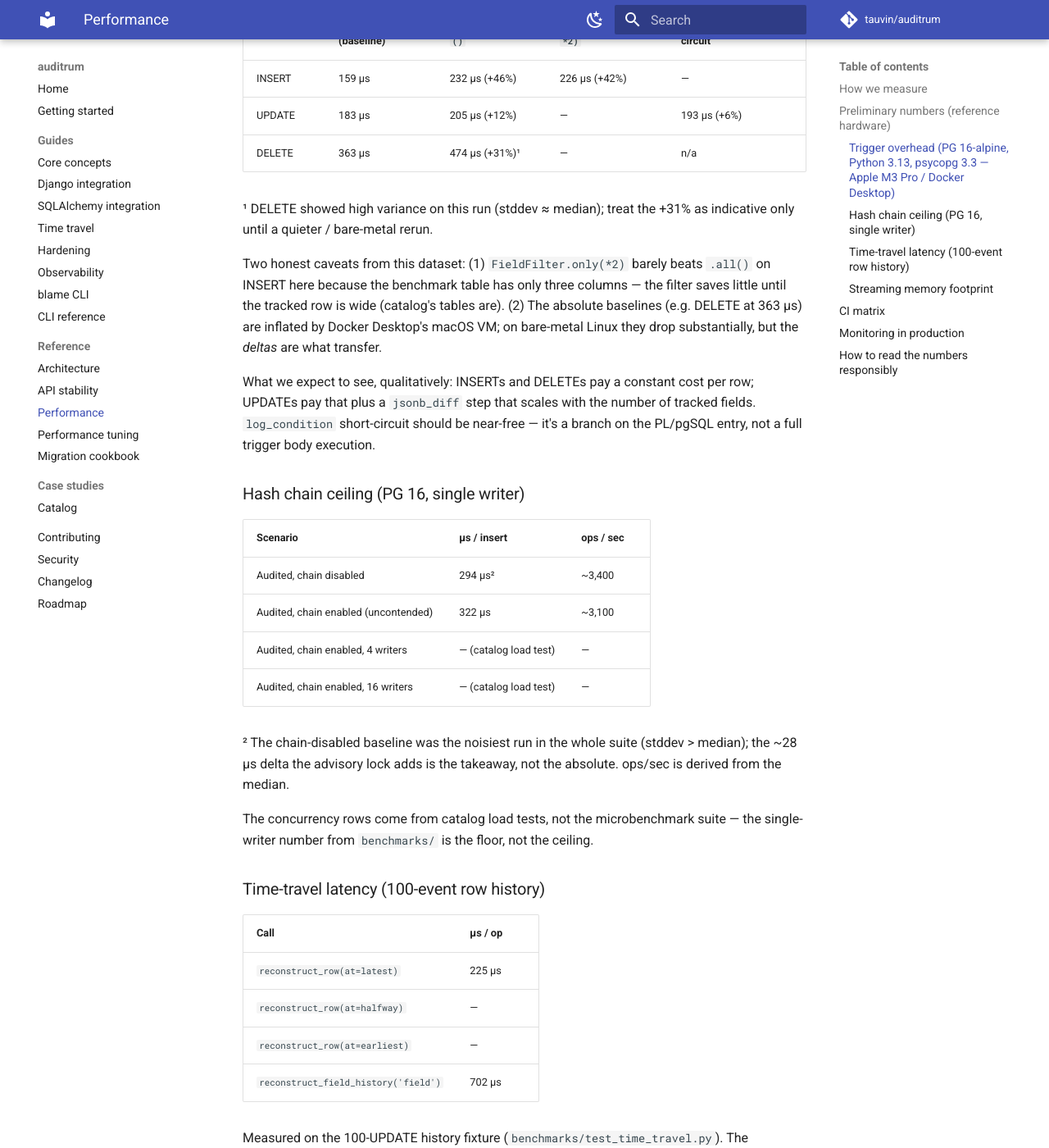
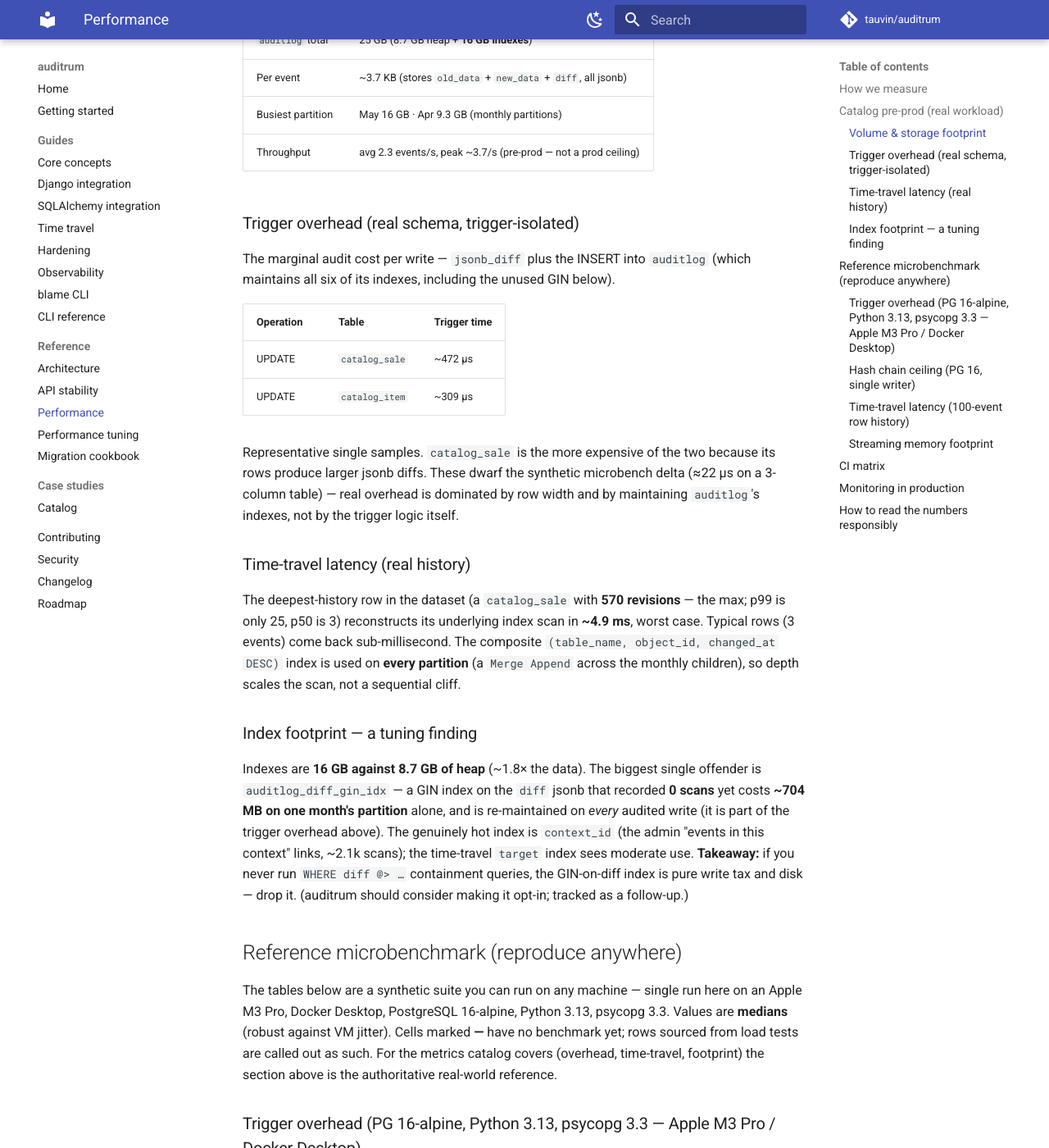
Before and after one commit to tauvin/auditrum, an MkDocs documentation site: the page built from docs/performance.md, in a window 1280 px wide and 1400 px high, scrolled down 1592 px. Shown: the whole window at 82% size. Built offline with MkDocs 1.6.1 and Material for MkDocs 9.7.7, drawn with Linux system fonts in a browser that asks for light colours; comment, search, counter and statistics services are not loaded; some of the changed text lies outside the part shown.

Commit message:
Add real catalog pre-prod numbers to performance.md (#5)
Replaces the synthetic-only framing with measurements from catalog's
live deployment (PostgreSQL 17, ~7.2M audit events over 37 days,
monthly-partitioned auditlog, hash chain disabled):

- Footprint: 25 GB total (8.7 GB heap + 16 GB indexes), ~3.7 KB/event.
- Trigger overhead (EXPLAIN ANALYZE + ROLLBACK, trigger-isolated):
  UPDATE catalog_sale ~472 us, catalog_item ~309 us — an order of
  magnitude over the synthetic 3-column delta, dominated by row width
  and auditlog index maintenance.
- Time-travel: deepest row (570 revisions) reconstructs in ~4.9 ms;
  composite index used across every monthly partition. Typical depth is
  shallow (p50=3, p99=25).
- Index finding: indexes are ~1.8x the heap, and the GIN-on-diff index
  has 0 scans yet ~704 MB/partition and is re-maintained on every write
  — a drop candidate, and a reason to make it opt-in in auditrum.

The Apple M3 microbench stays as the reproducible reference section;
catalog is the authoritative real-world source for the metrics it
covers. Hash-chain numbers remain microbench-only (catalog runs with
the chain off). Throughput is flagged as pre-prod, not a prod ceiling.

Co-authored-by: Andrii Karbanovich <andrii.karbanovich@anvileight.com>

````diff
--- a/docs/performance.md
+++ b/docs/performance.md
@@ -4,17 +4,17 @@ This page documents **how** we measure auditrum's performance and
 **what the numbers mean** — so a reader can either trust the
 published figures below or reproduce them on their own hardware.
 
-> **The figures below are preliminary reference-hardware numbers**,
-> not production data. They come from a single benchmark run on an
-> Apple M3 Pro under Docker Desktop (PostgreSQL 16-alpine in a
-> testcontainer, Python 3.13, psycopg 3.3). They establish
-> order-of-magnitude overhead only — Docker Desktop's macOS VM
-> inflates absolute timings, and some operations (DELETE, the
-> no-chain INSERT baseline) showed high run-to-run variance. They
-> will be replaced by catalog's production numbers once its workload
-> has run on a real server for a full retention window. **Trust the
-> deltas, not the absolute µs**, and reproduce on your own hardware
-> with the commands below.
+> **Two data sources.** The _Catalog pre-prod_ section reports numbers
+> measured against a live auditrum deployment (~7.2M audit events over
+> 37 days on PostgreSQL 17). The _Reference microbenchmark_ section is a
+> reproducible synthetic suite you can run on your own hardware. Catalog
+> is a **pre-prod** environment — its data churns realistically but it
+> does not carry full production user traffic, so its **throughput**
+> figures are a functional sample, not a production ceiling. The
+> microbench ran once on an Apple M3 Pro under Docker Desktop, whose
+> macOS VM inflates absolute timings — **trust deltas over absolute µs**
+> there. Hash-chain numbers come only from the microbench (catalog runs
+> with the chain disabled).
 
 ## How we measure
 
@@ -48,14 +48,75 @@ uv run pytest benchmarks/ --benchmark-only \
     --benchmark-compare-fail=mean:20%
 ```
 
-## Preliminary numbers (reference hardware)
+## Catalog pre-prod (real workload)
 
-The tables below are the first measured pass — single run, Apple M3
-Pro, Docker Desktop, PostgreSQL 16-alpine, Python 3.13, psycopg 3.3.
-Values are **medians** (more robust than the mean against the VM's
-jitter). Cells marked **—** have no benchmark yet; rows sourced from
-catalog load tests are called out as such. Catalog production numbers
-will supersede these.
+Measured against catalog's live deployment: **PostgreSQL 17**, an
+``auditlog`` of **~7.23M events over 37 days** (2026-04-23 → 05-30),
+RANGE-partitioned by month, hash chain disabled. Two tracked tables:
+``catalog_sale`` (6.18M events, 88% UPDATE) and ``catalog_item``
+(1.06M, mixed incl. DELETE). Trigger figures come from
+``EXPLAIN (ANALYZE) … ROLLBACK`` (the ``Trigger`` line is the isolated
+audit cost); everything else from live introspection.
+
+### Volume & storage footprint
+
+| Metric                | Value                                        |
+|-----------------------|----------------------------------------------|
+| Audit events          | 7.23M over 37 days                           |
+| ``auditlog`` total    | 25 GB (8.7 GB heap + **16 GB indexes**)      |
+| Per event             | ~3.7 KB (stores ``old_data`` + ``new_data`` + ``diff``, all jsonb) |
+| Busiest partition     | May 16 GB · Apr 9.3 GB (monthly partitions)  |
+| Throughput            | avg 2.3 events/s, peak ~3.7/s (pre-prod — not a prod ceiling) |
+
+### Trigger overhead (real schema, trigger-isolated)
+
+The marginal audit cost per write — ``jsonb_diff`` plus the INSERT into
+``auditlog`` (which maintains all six of its indexes, including the
+unused GIN below).
+
+| Operation | Table          | Trigger time |
+|-----------|----------------|--------------|
+| UPDATE    | ``catalog_sale`` | ~472 µs    |
+| UPDATE    | ``catalog_item`` | ~309 µs    |
+
+Representative single samples. ``catalog_sale`` is the more expensive
+of the two because its rows produce larger jsonb diffs. These dwarf the
+synthetic microbench delta (≈22 µs on a 3-column table) — real overhead
+is dominated by row width and by maintaining ``auditlog``'s indexes, not
+by the trigger logic itself.
+
+### Time-travel latency (real history)
+
+The deepest-history row in the dataset (a ``catalog_sale`` with **570
+revisions** — the max; p99 is only 25, p50 is 3) reconstructs its
+underlying index scan in **~4.9 ms**, worst case. Typical rows (3
+events) come back sub-millisecond. The composite
+``(table_name, object_id, changed_at DESC)`` index is used on **every
+partition** (a ``Merge Append`` across the monthly children), so depth
+scales the scan, not a sequential cliff.
+
+### Index footprint — a tuning finding
+
+Indexes are **16 GB against 8.7 GB of heap** (~1.8× the data). The
+biggest single offender is ``auditlog_diff_gin_idx`` — a GIN index on
+the ``diff`` jsonb that recorded **0 scans** yet costs **~704 MB on one
+month's partition** alone, and is re-maintained on *every* audited write
+(it is part of the trigger overhead above). The genuinely hot index is
+``context_id`` (the admin "events in this context" links, ~2.1k scans);
+the time-travel ``target`` index sees moderate use. **Takeaway:** if you
+never run ``WHERE diff @> …`` containment queries, the GIN-on-diff index
+is pure write tax and disk — drop it. (auditrum should consider making
+it opt-in; tracked as a follow-up.)
+
+## Reference microbenchmark (reproduce anywhere)
+
+The tables below are a synthetic suite you can run on any machine —
+single run here on an Apple M3 Pro, Docker Desktop, PostgreSQL
+16-alpine, Python 3.13, psycopg 3.3. Values are **medians** (robust
+against VM jitter). Cells marked **—** have no benchmark yet; rows
+sourced from load tests are called out as such. For the metrics catalog
+covers (overhead, time-travel, footprint) the section above is the
+authoritative real-world reference.
 
 ### Trigger overhead (PG 16-alpine, Python 3.13, psycopg 3.3 — Apple M3 Pro / Docker Desktop)
 
@@ -129,8 +190,9 @@ Python's cursor buffer, independent of result set size.
 
 Planned measurement: 10M-row audit log, iterate all surviving rows
 at a target timestamp, track RSS growth with ``tracemalloc`` +
-``resource.getrusage()`` — land the numbers here once catalog has
-enough history to make the test meaningful.
+``resource.getrusage()``. Catalog's ``auditlog`` is now ~7.2M events,
+within reach of a meaningful run — this is the next catalog number to
+land here.
 
 ## CI matrix
 
````
